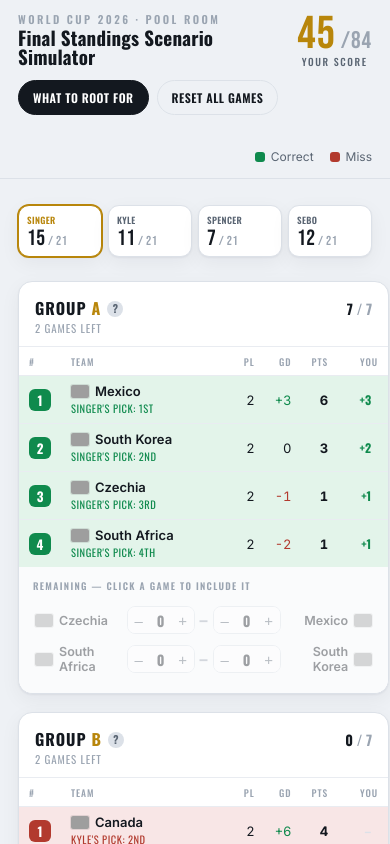
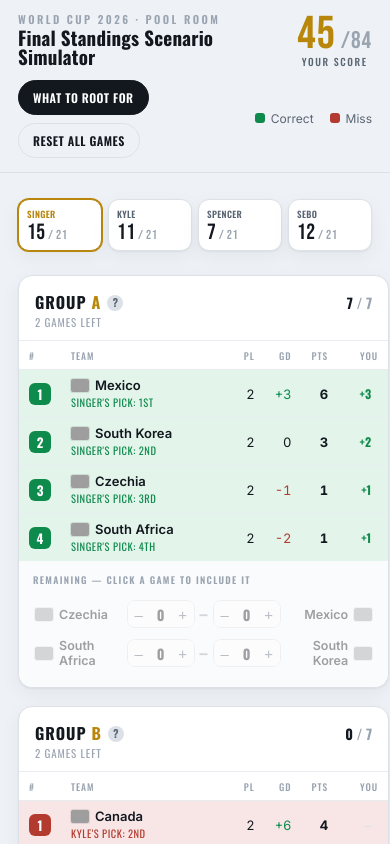
Before and after one commit to davidsebo/worldcup, a React (Vite) app: page / in a window 390 px wide. Shown: the top 844 px of the page. Built offline with nearby package versions, Linux system fonts and the light colour scheme; grey boxes are pictures that could not be loaded.

Commit message:
Mobile: stack preset buttons so legend moves up

```diff
--- a/src/index.css
+++ b/src/index.css
@@ -622,4 +622,9 @@ tr.wrong .pick-note {
   .lb-max {
     font-size: 13px;
   }
+  /* stack the preset buttons so the color key can sit higher beside them */
+  .presets {
+    flex-direction: column;
+    align-items: flex-start;
+  }
 }
```
